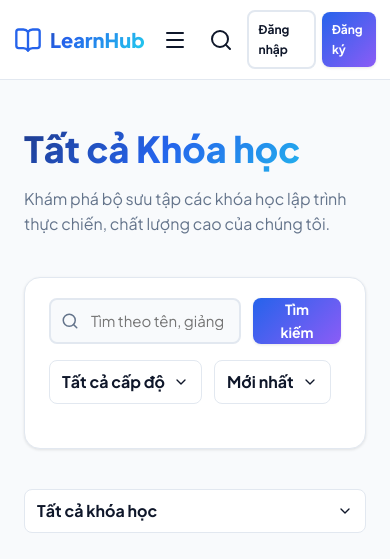
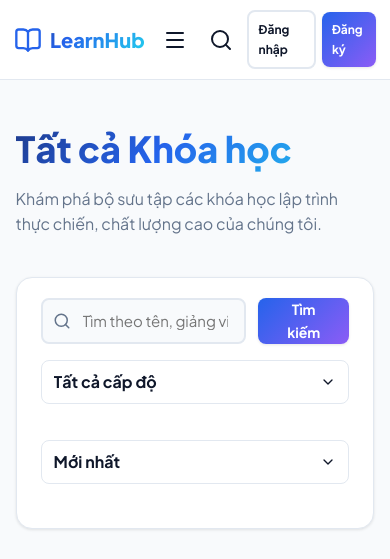
Before and after one commit to Khanggolder/BTL_Web, a PHP site: page /courses.php in a window 390 px wide. Shown: the top 559 px of the page. Run offline with PHP 8.4, Linux system fonts and the light colour scheme; data comes from the database, SQL or seed files in the repository.

Commit message:
update frontend mobile

```diff
--- a/assets/css/style.css
+++ b/assets/css/style.css
@@ -1351,7 +1351,7 @@ footer {
     }
 }
 
-@media (max-width: 576px) {
+@media (max-width: 863px) {
     .grid-3, .stats-grid, .footer-grid {
         grid-template-columns: 1fr;
     }
@@ -1443,3 +1443,33 @@ footer {
 .quiz-learning-retry{display:flex;justify-content:space-between;align-items:center;gap:14px;padding:14px 16px;border:1px solid #f59e0b;border-radius:8px;background:#451a03;color:#fde68a;font-weight:800}.quiz-learning-retry .btn{border-color:#fde68a;color:#fff;background:rgba(15,23,42,.35);white-space:nowrap}.quiz-learning-retry .btn:hover{background:#78350f;color:#fff;border-color:#fff}.quiz-learning-retry svg{width:17px;height:17px}@media(max-width:640px){.quiz-learning-retry{flex-direction:column;align-items:stretch}.quiz-learning-retry .btn{justify-content:center}}
 .quiz-learning-question{border:0;box-shadow:inset 0 0 0 1px #334155}.quiz-learning-question legend{display:block;width:100%;padding:0;margin:0 0 12px;line-height:1.45}.quiz-learning-question legend+label{margin-top:0}
 .quiz-learning-question h4{color:#fff;font-size:15px;font-weight:900;line-height:1.45;margin:0 0 14px;padding:0}.quiz-learning-question h4+.quiz-learning-option{margin-top:0}
+@media (max-width: 640px) {
+    .container,
+    .nav-container {
+        width: 92%;
+        max-width: 100%;
+        padding-left: 0;
+        padding-right: 0;
+    }
+
+    .section,
+    .auth-wrapper,
+    .filter-bar,
+    .course-card,
+    .auth-card,
+    .cart-table-card,
+    .cart-summary-card,
+    .checkout-layout,
+    .profile-layout,
+    .profile-orders-card {
+        max-width: 100%;
+        min-width: 0;
+    }
+
+    .search-box,
+    .filter-select,
+    .form-control,
+    .btn {
+        max-width: 100%;
+    }
+}
--- a/course-detail.php
+++ b/course-detail.php
@@ -349,7 +349,7 @@ if ($has_discount) {
 
 
 <div id="preview-video-modal" style="display: none; position: fixed; inset: 0; background-color: rgba(0,0,0,0.8); z-index: 2000; align-items: center; justify-content: center; padding: 20px; transition: var(--transition);">
-    <div style="background-color: white; width: 100%; max-width: 800px; border-radius: var(--radius-md); overflow: hidden; box-shadow: var(--shadow-lg); position: relative; animation: zoomIn 0.3s;">
+    <div style="background-color: white; width: min(94%, 800px); max-width: 100%; border-radius: var(--radius-md); overflow: hidden; box-shadow: var(--shadow-lg); position: relative; animation: zoomIn 0.3s;">
 
 
         <div style="padding: 16px 24px; border-bottom: 1px solid var(--border); display: flex; justify-content: space-between; align-items: center;">
--- a/courses.php
+++ b/courses.php
@@ -96,7 +96,7 @@ try {
         <div class="filter-bar">
 
 
-            <form action="courses.php" method="GET" style="display: flex; gap: 12px; width: 100%; max-width: 500px;">
+            <form action="courses.php" method="GET" style="display: flex; gap: 12px; width: min(100%, 38rem); max-width: 100%;">
                 <input type="hidden" name="category" value="<?php echo htmlspecialchars($category); ?>">
                 <input type="hidden" name="level" value="<?php echo htmlspecialchars($level); ?>">
                 <input type="hidden" name="sort" value="<?php echo htmlspecialchars($sort); ?>">
@@ -505,6 +505,20 @@ try {
             background-color: var(--primary);
             color: white;
         }
+    }
+    @media (max-width: 640px) {
+        .filter-bar,
+        .filter-bar form,
+        .filter-left,
+        .filter-left form {
+            width: 100% !important;
+            max-width: 100% !important;
+            min-width: 0 !important;
+        }
+
+        .filter-bar > form {
+            width: 100% !important;
+        }
     }</style>
 
 <script>
--- a/signup.php
+++ b/signup.php
@@ -68,7 +68,7 @@ require_once __DIR__ . '/includes/header.php';
 
 <div class="container">
     <div class="auth-wrapper" style="min-height: calc(100vh - 160px); padding: 20px 0;">
-        <div class="auth-card" style="max-width: 520px; padding: 30px;">
+        <div class="auth-card" style="width: min(92%, 520px); max-width: 100%; padding: 30px;">
 
             <div class="auth-header" style="margin-bottom: 24px;">
                 <h2>Tạo tài khoản mới</h2>
```
Also changed, not shown: checkout.php (+11 -2 lines), login.php (+1 -1 lines), orders.php (+9 -1 lines), profile.php (+4 -4 lines).
